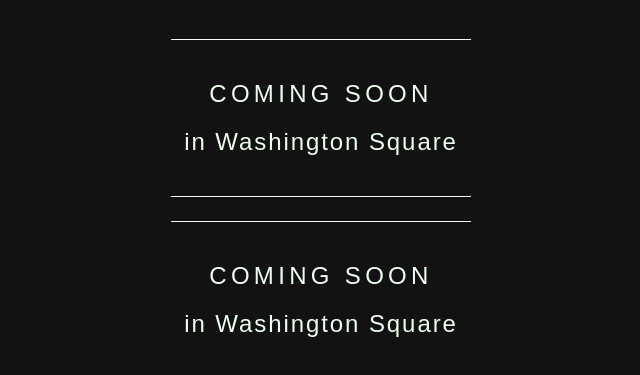
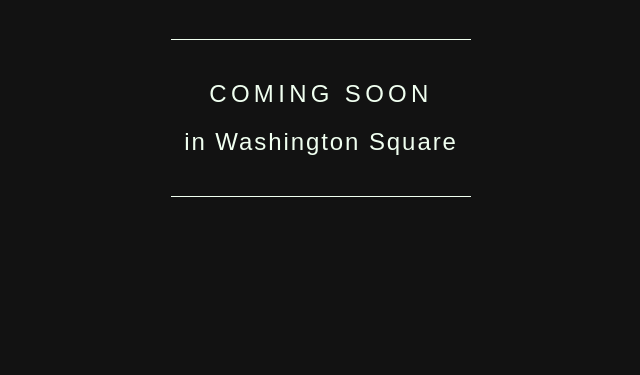
Before and after one commit to dluyk/plant-lab-web, a plain HTML site: page index.html in a window 1280 px wide. Shown: the part 233-608 px from the top of the page, without its empty margins (319-959 px from the left). Drawn offline with Linux system fonts and the light colour scheme; a web font is replaced by a local one.

Commit message:
everything straightened out

```diff
--- a/index.html
+++ b/index.html
@@ -14,7 +14,6 @@
         <div class="container">
             <h1>Plant <img src="./assets/plant-tube.svg" width="24px" alt="simple drawing of a small green shoot in a test tube" class="tube-logo"> Lab</h1>
             <p class="subtitle"><span class="caps">coming soon</span><br>in Washington Square</p>
-            <p class="subtitle"><span class="caps">coming soon</span><br>in Washington Square</p>
         </div>
 
         <!-- <script></script> -->
--- a/styles.css
+++ b/styles.css
@@ -8,6 +8,7 @@ body {
     margin: 150px auto;
     background-color: #121212;
 }
+
 
 h1 {
     color: goldenrod;
```
